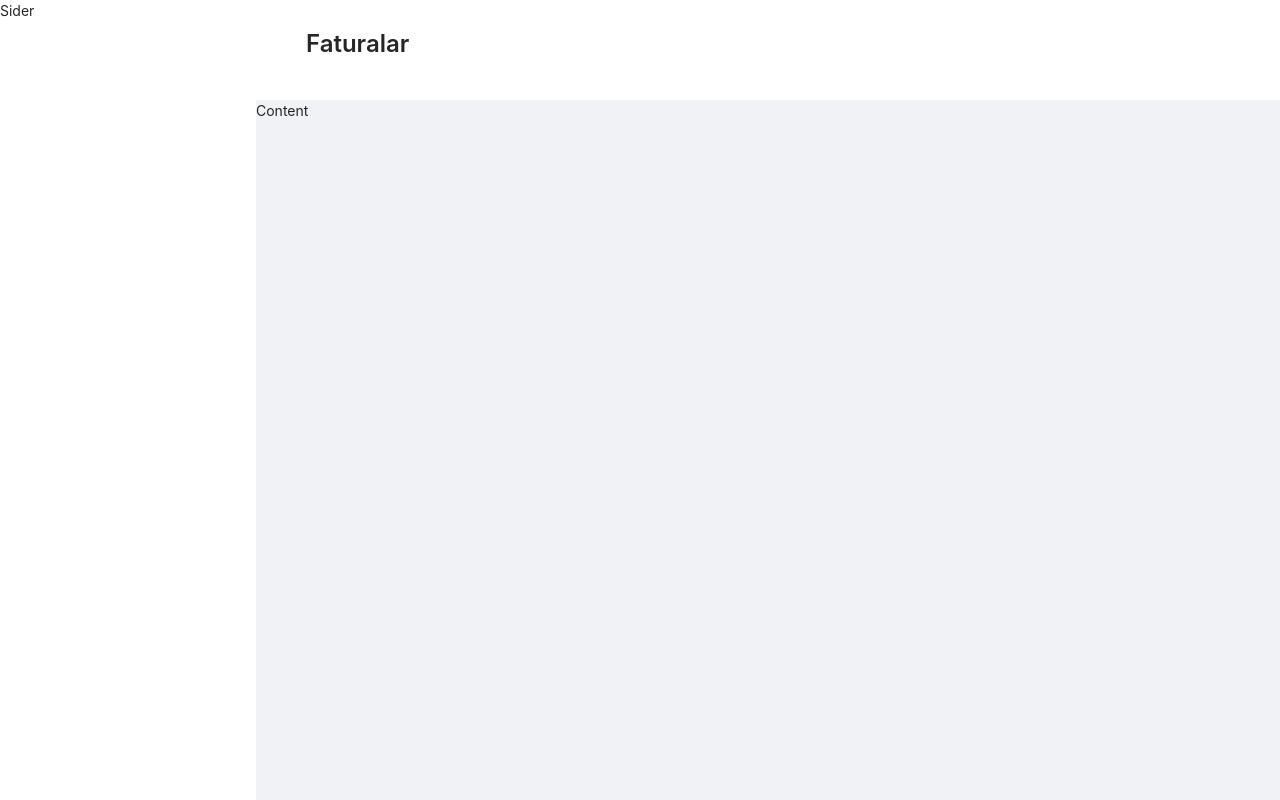
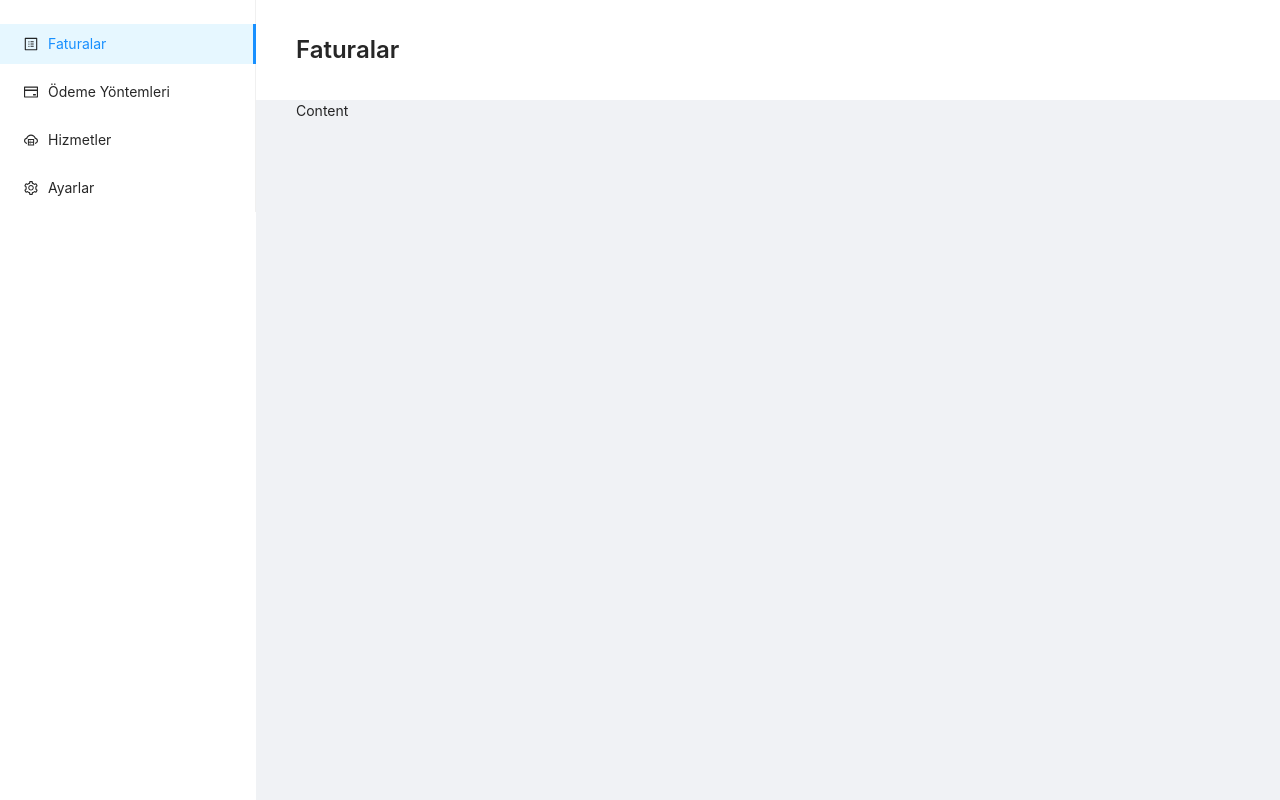
Before and after one commit to Dilara26-cyber/ant-design-invoice-app, a React (Create React App) app: page / in a window 1280 px wide. Built offline with nearby package versions, Linux system fonts and the light colour scheme.

Commit message:
Create Header and Sidebar Menu

```diff
--- a/package.json
+++ b/package.json
@@ -3,6 +3,7 @@
   "version": "0.1.0",
   "private": true,
   "dependencies": {
+    "@ant-design/icons": "^4.6.4",
     "@testing-library/jest-dom": "^5.14.1",
     "@testing-library/react": "^11.2.7",
     "@testing-library/user-event": "^12.8.3",
--- a/src/App.css
+++ b/src/App.css
@@ -12,7 +12,7 @@
 }
 h3.ant-typography,
 .ant-typography h3 {
-  margin-bottom: 0;
+  margin-bottom: 0 !important;
 }
 .ant-layout-header.layout-header,
 .ant-layout-sider-children {
@@ -21,3 +21,13 @@ h3.ant-typography,
 .ant-layout.ant-layout-has-sider {
   height: 100vh;
 }
+
+.ant-menu-item:first-of-type{
+    margin-top: 24px !important;
+}
+.ant-menu:not(.ant-menu-horizontal) .ant-menu-item-selected svg{
+    color: rgba(0, 0, 0, 0.85);
+}
+main.ant-layout-content, .ant-layout-header.layout-header{
+    padding: 0 40px;
+}
--- a/src/components/Main.js
+++ b/src/components/Main.js
@@ -1,5 +1,6 @@
 import "antd/dist/antd.css";
-import { Layout, Typography } from "antd";
+import { Layout, Menu, Typography } from "antd";
+import {SettingOutlined, CloudServerOutlined, CreditCardOutlined, ProfileOutlined } from '@ant-design/icons'
 const { Header, Sider, Content } = Layout;
 const { Title } = Typography;
 
@@ -8,7 +9,20 @@ const Main = () => {
     <div>
       <Layout>
         <Sider className="layout-sider" width={256}>
-          Sider
+          <Menu defaultSelectedKeys={["faturalar"]} mode="inline">
+          <Menu.Item key="faturalar" icon={<ProfileOutlined />}>
+          Faturalar
+        </Menu.Item>
+        <Menu.Item key="ödeme-yöntemleri" icon={<CreditCardOutlined />}>
+          Ödeme Yöntemleri
+        </Menu.Item>
+        <Menu.Item key="hizmetler" icon={<CloudServerOutlined />}>
+          Hizmetler
+        </Menu.Item>
+        <Menu.Item key="ayarlar" icon={<SettingOutlined />}>
+          Ayarlar
+        </Menu.Item>
+          </Menu>
         </Sider>
         <Layout>
           <Header className="layout-header">
```
Also changed, not shown: 1 other file (tests, documents, lock files or other folders).
